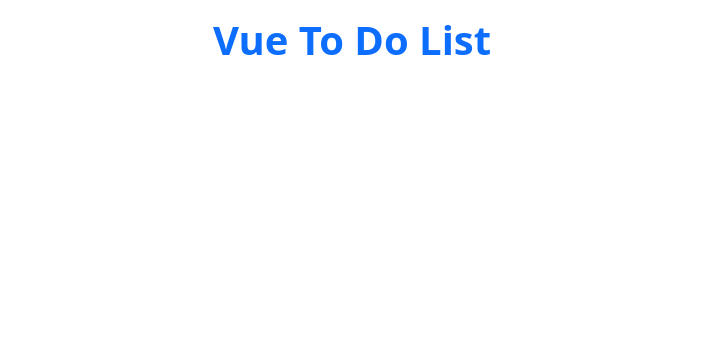
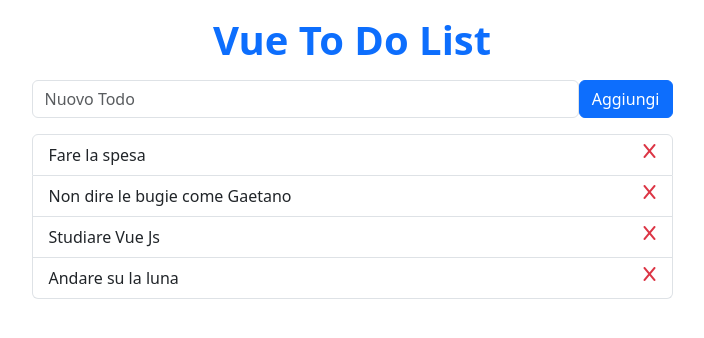
Before and after one commit to gaetano-94/vue-todolist, a plain HTML site: page index.html in a window 1280 px wide. Shown: the whole page, without its empty margins (288-992 px from the left). Drawn offline with nearby package versions, Linux system fonts and the light colour scheme.

Commit message:
feat: todo and newtodo

```diff
--- a/index.html
+++ b/index.html
@@ -32,10 +32,44 @@
         <h1 class="text-center my-3 fs-1 fw-bold text-primary">
           Vue To Do List
         </h1>
+        <div class="mb-3 container">
+          <div class="row">
+            <div class="col col-md-7 m-auto d-flex">
+              <input
+                v-model="newTodoText"
+                type="text"
+                class="form-control"
+                placeholder="Nuovo Todo"
+              />
+              <button @click="addNewTodo" class="btn btn-primary">
+                Aggiungi
+              </button>
+            </div>
+          </div>
+        </div>
       </header>
       <!-- /HEADER -->
       <!-- MAIN -->
-      <main></main>
+      <main>
+        <div class="container">
+          <div class="row">
+            <div class="col col-md-7 mx-auto">
+              <ul class="list-group">
+                <li
+                  v-for="todo in todoObj"
+                  class="list-group-item d-flex justify-content-between"
+                >
+                  {{ todo.text }}
+                  <i
+                    class="fa-solid fa-x ms-2 text-danger"
+                    @click="removeTodo(index)"
+                  ></i>
+                </li>
+              </ul>
+            </div>
+          </div>
+        </div>
+      </main>
       <!-- /MAIN -->
     </div>
     <!-- VUE JS -->
--- a/js/script.js
+++ b/js/script.js
@@ -1 +1,40 @@
 'use strict';
+
+const { createApp } = Vue;
+
+createApp({
+  data() {
+    return {
+      todoObj: [
+        {
+          text: 'Fare la spesa',
+          done: false,
+        },
+        {
+          text: 'Non dire le bugie come Gaetano',
+          done: true,
+        },
+        {
+          text: 'Studiare Vue Js',
+          done: true,
+        },
+        {
+          text: 'Andare su la luna',
+          done: false,
+        },
+      ],
+    };
+  },
+  methods: {
+    removeTodo: function (index) {
+      this.todoObj.splice(index, 1);
+    },
+
+    addNewTodo: function () {
+      if (this.newTodoText.trim() !== '') {
+        this.todoObj.push({ text: this.newTodoText, done: false });
+        this.newTodoText = '';
+      }
+    },
+  },
+}).mount('#app');
```
